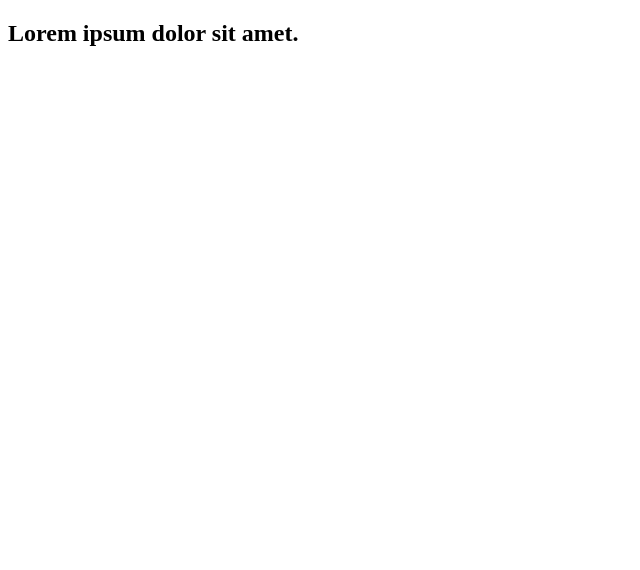
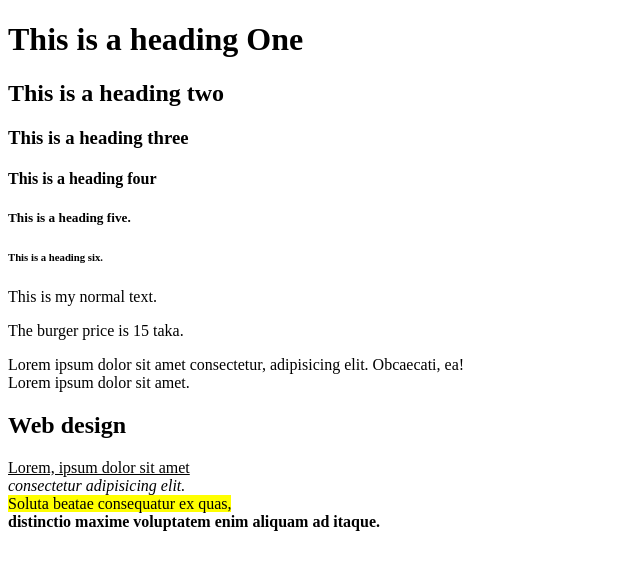
Before and after one commit to webdevsakil/HTML-CSS, a plain HTML site: page HTML & CSS/index.html in a window 1280 px wide. Shown: the whole page, without its empty margins (0-640 px from the left). Drawn offline with Linux system fonts and the light colour scheme.

Commit message:
basic html

```diff
--- a/HTML & CSS/index.html
+++ b/HTML & CSS/index.html
@@ -1,12 +1,60 @@
 <!DOCTYPE html>
 <html lang="en">
+
 <head>
     <meta charset="UTF-8">
     <meta http-equiv="X-UA-Compatible" content="IE=edge">
     <meta name="viewport" content="width=device-width, initial-scale=1.0">
-    <title>HTML & CSS</title>
+    <title>Document</title>
 </head>
+
 <body>
-    <h2>Lorem ipsum dolor sit amet.</h2>
+
+    <!-- Heading (comments)-->
+
+    <h1>This is a heading One</h1>
+    <h2>This is a heading two</h2>
+    <h3>This is a heading three</h3>
+    <h4>This is a heading four</h4>
+    <h5>This is a heading five. </h5>
+    <h6>This is a heading six.</h6>
+
+
+    <!-- Normal Text -->
+
+    <p>This is my normal text.</p>
+
+    <!-- span tag -->
+
+    <p>The burger price is <span>15</span> taka.</p>
+
+    <!-- break tag -->
+    <!-- dummy -->
+    <p>Lorem ipsum dolor sit amet consectetur, adipisicing elit. Obcaecati, ea! <br>
+        Lorem ipsum dolor sit amet.
+    </p>
+
+    <!-- html styles  -->
+
+    <div>
+        <h2>Web design</h2>
+        <p>
+
+            <u>Lorem, ipsum dolor sit amet </u>
+
+            <br>
+            <i> consectetur adipisicing elit.</i>
+
+            <br>
+            <mark> Soluta beatae consequatur ex quas, </mark>
+            <br>
+            <b> distinctio maxime voluptatem enim aliquam ad itaque.</b>
+
+        </p>
+    </div>
+
+
+
 </body>
+
 </html>
```
